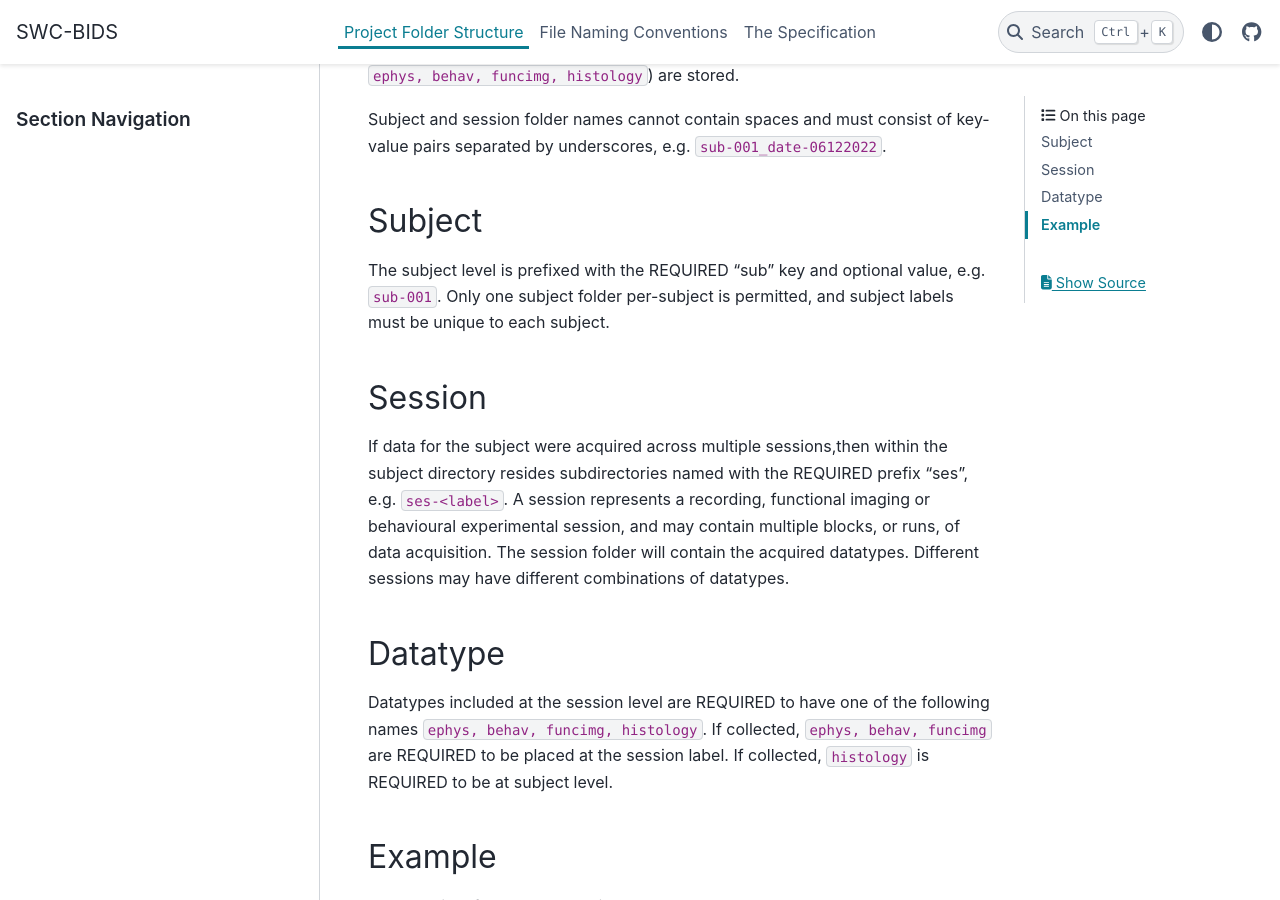
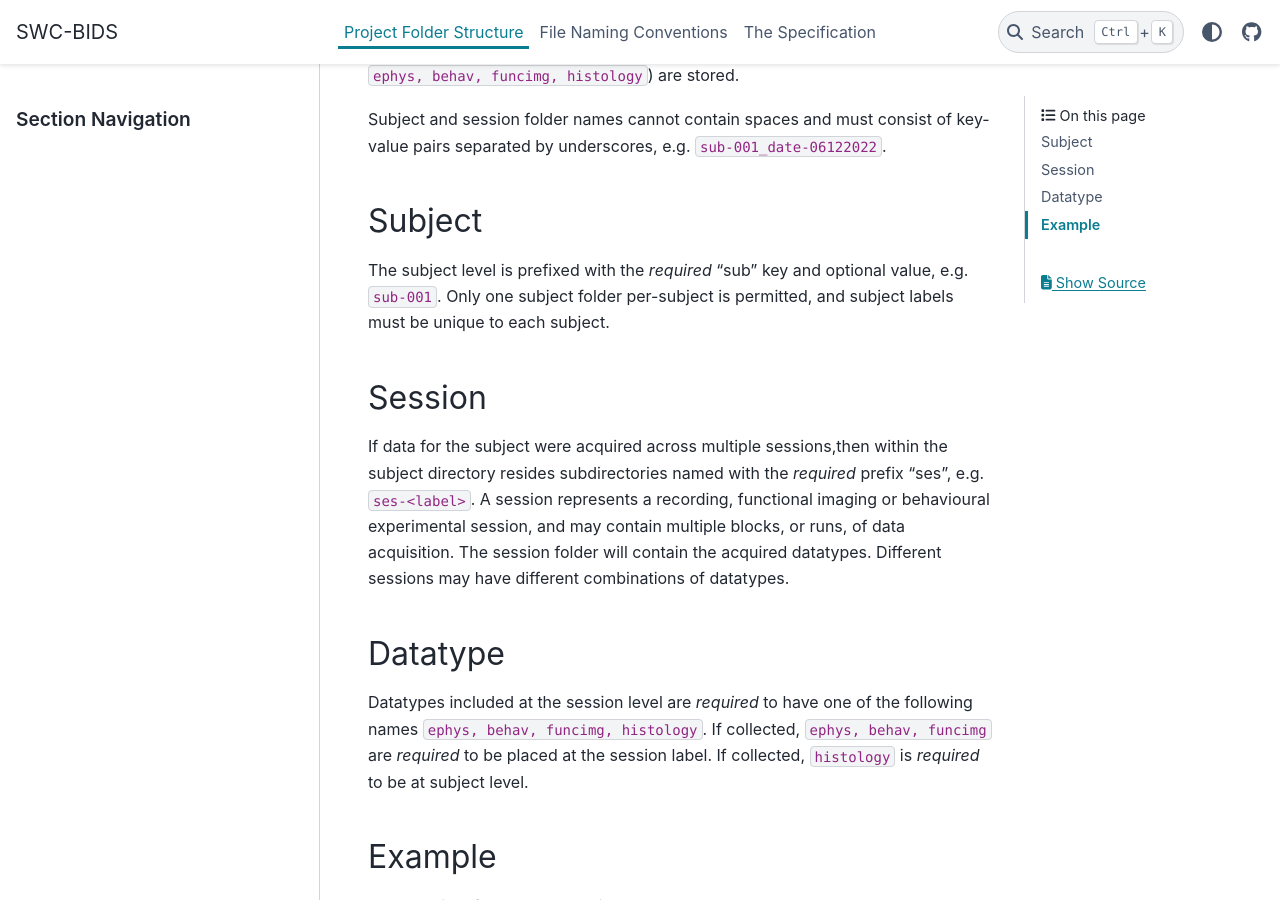
Before and after one commit to neuroinformatics-unit/NeuroBlueprint, a Sphinx documentation site: the page built from docs/source/folder_structure.md, in a window 1280 px wide and 900 px high, scrolled down 700 px. Built offline with Sphinx 7.4.7 and the PyData theme 0.15.4, drawn with Linux system fonts in a browser that asks for light colours.

```diff
--- a/docs/source/folder_structure.md
+++ b/docs/source/folder_structure.md
@@ -31,19 +31,19 @@ Subject and session folder names cannot contain spaces and must consist of key-v
 by underscores, e.g. `sub-001_date-06122022`.
 
 ## Subject
-The subject level is prefixed with the REQUIRED "sub" key and optional value, e.g. `sub-001`. Only one subject
+The subject level is prefixed with the *required* "sub" key and optional value, e.g. `sub-001`. Only one subject
 folder per-subject is permitted, and subject labels must be unique to each subject.
 
 ## Session
 If data for the subject were acquired across multiple sessions,then within the subject
-directory resides subdirectories named with the REQUIRED prefix "ses", e.g. `ses-<label>`. A session represents a recording,
+directory resides subdirectories named with the *required* prefix "ses", e.g. `ses-<label>`. A session represents a recording,
 functional imaging or behavioural experimental session, and may contain multiple blocks, or runs, of data acquisition.
 The session folder will contain the acquired datatypes. Different sessions may have different combinations of datatypes.
 
 ## Datatype
-Datatypes included at the session level are REQUIRED to have one of the following names `ephys, behav, funcimg, histology`.
-If collected, `ephys, behav, funcimg` are REQUIRED to be placed at the session label.
-If collected, `histology` is REQUIRED to be at subject level.
+Datatypes included at the session level are *required* to have one of the following names `ephys, behav, funcimg, histology`.
+If collected, `ephys, behav, funcimg` are *required* to be placed at the session label.
+If collected, `histology` is *required* to be at subject level.
 
 ## Example
 A real project folder may look like:
```
Also changed, not shown: docs/source/file_naming.md (+4 -4 lines), docs/source/specification.md (+1 -1 lines).
